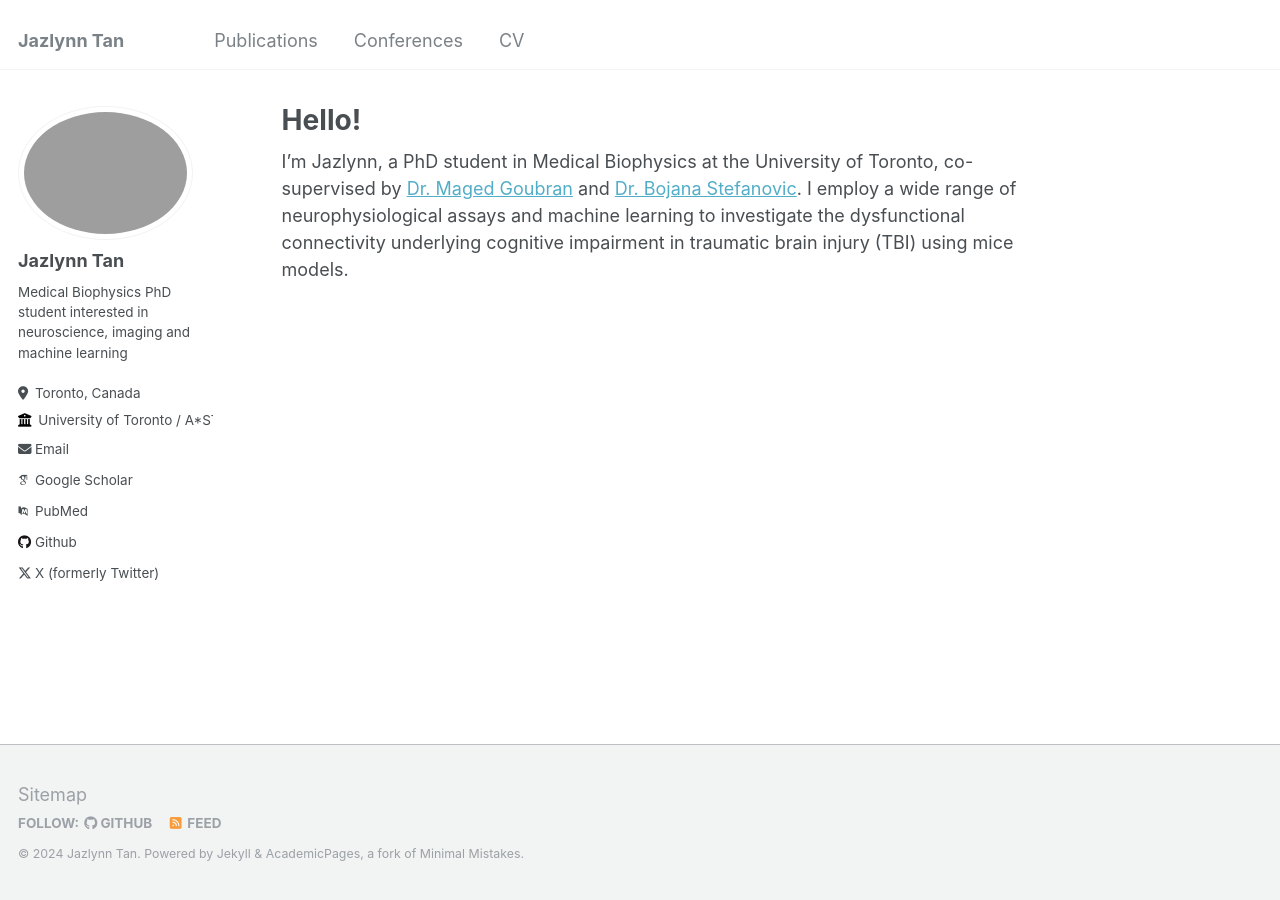
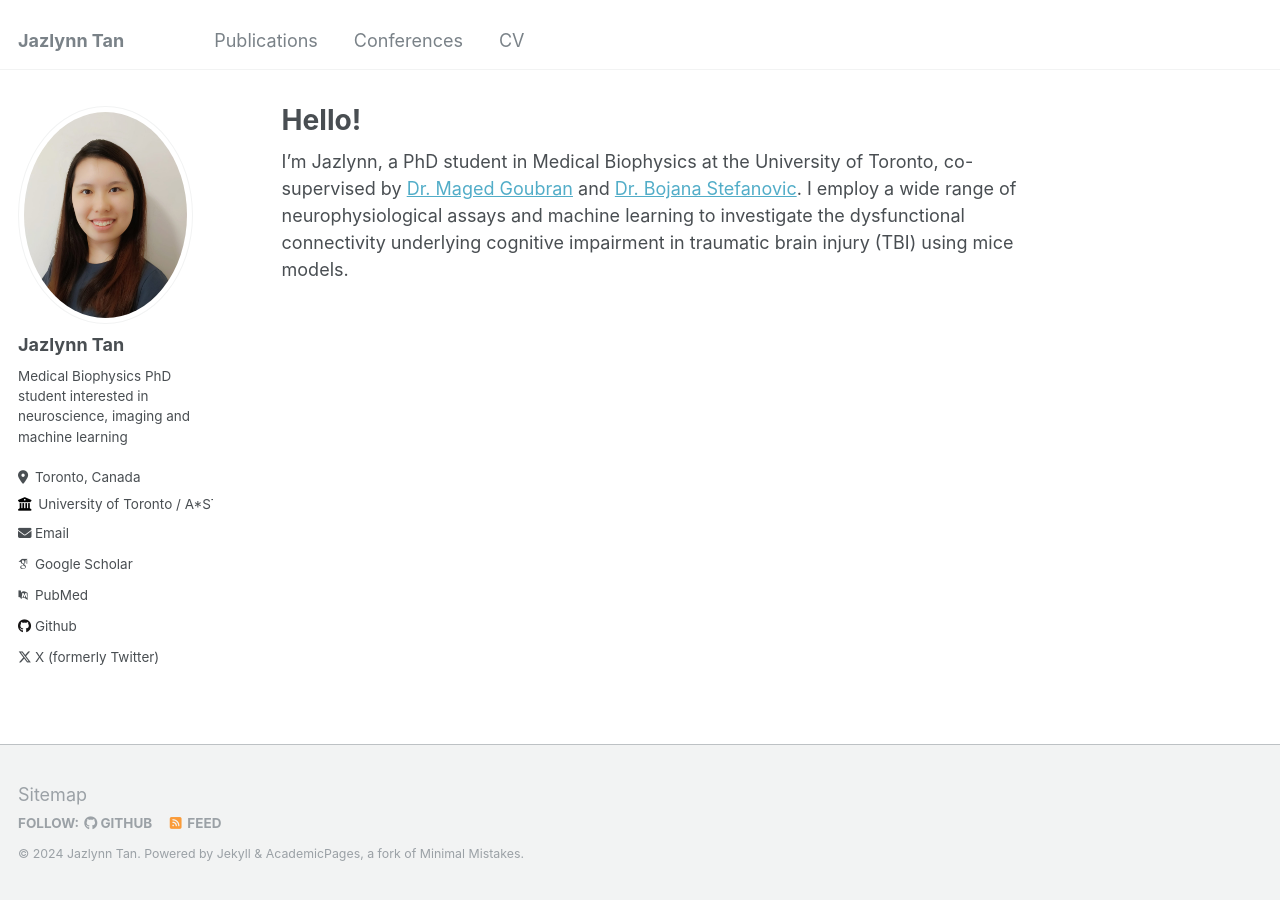
Before and after one commit to JazlynnXM-Tan/JazlynnXM-Tan.github.io, a Jekyll site: the page built from _pages/about.md, in a window 1280 px wide. Built offline with Jekyll 4.4.1, drawn with Linux system fonts in a browser that asks for light colours; some web fonts are replaced.

Commit message:
Update _config.yml

```diff
--- a/_config.yml
+++ b/_config.yml
@@ -21,7 +21,7 @@ repository               : "JazlynnXM-Tan/jazlynnxm-tan.github.io"
 #               Additional customization can be done by editing /_includes/author-profile.html
 author:
   # Biographic information
-  avatar           : "profile.png"
+  avatar           : "Jazlynn_profile.jpeg"
   name             : "Jazlynn Tan"
   pronouns         : # example: "she/her"
   bio              : "Medical Biophysics PhD student interested in neuroscience, imaging and machine learning"
```
